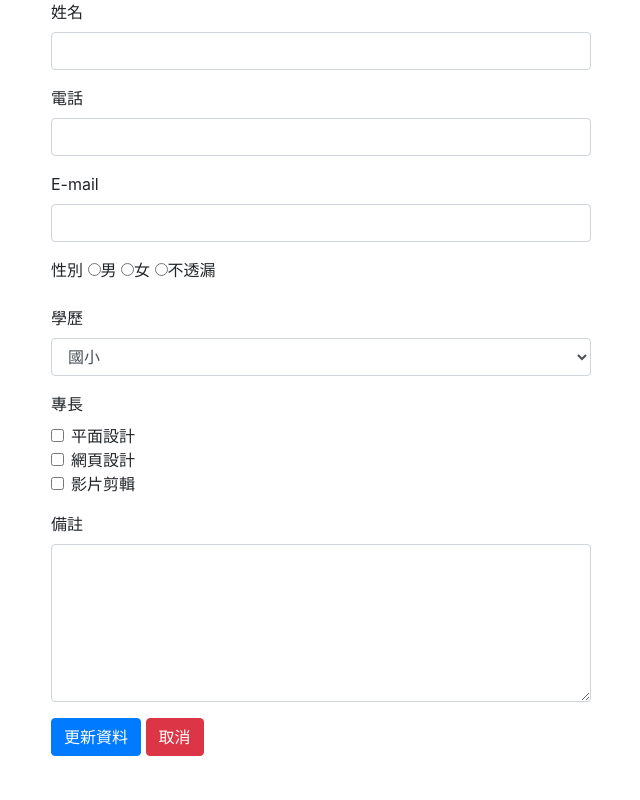
After one commit to nofearing/GJun-PHP, a PHP site: page /edit.php?id=1 in a window 1280 px wide. The commit adds this page. Shown: the whole page, without its empty margins (319-959 px from the left). Run offline with PHP 8.4, Linux system fonts and the light colour scheme; data that the repository does not hold is empty.

Commit message:
第7課[全]

```diff
--- /dev/null
+++ b/pdo/edit.php
@@ -0,0 +1,83 @@
+<?php
+try {
+    require_once("pdo.php");
+    $sql = "SELECT * FROM students WHERE id=?";
+    $stmt = $pdo->prepare($sql);
+    $stmt ->execute([$_GET['id']]);
+    $row = $stmt->fetch();
+} catch (PDOException $e) {
+    echo $e->getMessage();
+}
+
+$skills =  explode(",", $row['skills']); //把資料庫的字串轉為陣列
+// var_dump($row);
+?>
+
+<?php include("./template/header.php");?>
+
+    <div class="container">
+        <div class="row justify-content-center">
+            <div class="col-6">
+                <form action="update.php" method="POST">
+                    <div class="form-group">
+                        <label for="">姓名</label>
+                        <input type="text" name="name" class="form-control" value="<?php echo $row["name"]; ?>">
+                    </div>
+                    <div class="form-group">
+                        <label for="">電話</label>
+                        <input type="text" name="phone" class="form-control" value="<?php echo $row["phone"]; ?>">
+                    </div>
+                    <div class="form-group">
+                        <label for="">E-mail</label>
+                        <input type="text" name="mail" class="form-control" value="<?php echo $row["mail"]; ?>">
+                    </div>
+                    <div class="form-group">
+                        <label>性別</label>
+                        <label for="male">
+                            <input type="radio" name="gender" id="male" value="男" <?php echo $row["gender"] === "男" ? "checked" : ""; ?>>男
+                        </label>
+                        <label for="female">
+                            <input type="radio" name="gender" id="female" value="女" <?php echo $row["gender"] === "女" ? "checked" : ""; ?>>女
+                        </label>
+                        <label for="unknown">
+                            <input type="radio" name="gender" id="unknown" value="不透漏" <?php echo $row["gender"] === "不透漏" ? "checked" : ""; ?>>不透漏
+                        </label>
+                    </div>
+                    <div class="form-group">
+                        <label for="edu">學歷</label>
+                        <select name="edu" id="edu" class="form-control">
+                            <option value="國小" <?php echo $row["edu"] === "國小" ? "selected" : ""; ?>>國小</option>
+                            <option value="國中" <?php echo $row["edu"] === "國中" ? "selected" : ""; ?>>國中</option>
+                            <option value="高中職" <?php echo $row["edu"] === "高中職" ? "selected" : ""; ?>>高中職</option>
+                            <option value="大專院校" <?php echo $row["edu"] === "大專院校" ? "selected" : ""; ?>>大專院校</option>
+                            <option value="研究所以上" <?php echo $row["edu"] === "研究所以上" ? "selected" : ""; ?>>研究所以上</option>
+                        </select>
+                    </div>
+                    <div class="form-group">
+                        <label>專長</label>
+                        <div class="form-check">
+                            <input type="checkbox" name="skills[]" id="design" value="平面設計" class="form-check-input" <?php echo in_array("平面設計", $skills) ? "checked" : ""; ?>>
+                            <label for="design" class="form-check-label">平面設計</label>
+                        </div>
+                        <div class="form-check">
+                            <input type="checkbox" name="skills[]" id="web" value="網頁設計" class="form-check-input" <?php echo in_array("網頁設計", $skills) ? "checked" : ""; ?>>
+                            <label for="web" class="form-check-label">網頁設計</label>
+                        </div>
+                        <div class="form-check">
+                            <input type="checkbox" name="skills[]" id="premiere" value="影片剪輯" class="form-check-input" <?php echo in_array("影片剪輯", $skills) ? "checked" : ""; ?>>
+                            <label for="premiere" class="form-check-label">影片剪輯</label>
+                        </div>
+                    </div>
+                    <div class="form-group">
+                        <label for="remark">備註</label>
+                        <textarea name="remark" id="remark" rows="6" class="form-control"><?php echo $row["remark"]; ?>
+                        </textarea>
+                    </div>
+                    <input type="hidden" name=id value=<?php echo $row["ID"]; ?>>
+                    <input type="submit" class="btn btn-primary" value="更新資料">
+                    <input type="button" value="取消" class="btn btn-danger" onclick="history.back()">
+                </form>
+            </div>
+        </div>
+    </div>
+<?php include("./template/footer.php"); ?>
--- /dev/null
+++ b/pdo/template/footer.php
@@ -0,0 +1,5 @@
+<script src="https://code.jquery.com/jquery-3.5.1.slim.min.js" integrity="sha384-DfXdz2htPH0lsSSs5nCTpuj/zy4C+OGpamoFVy38MVBnE+IbbVYUew+OrCXaRkfj" crossorigin="anonymous"></script>
+<script src="https://cdn.jsdelivr.net/npm/popper.js@1.16.1/dist/umd/popper.min.js" integrity="sha384-9/reFTGAW83EW2RDu2S0VKaIzap3H66lZH81PoYlFhbGU+6BZp6G7niu735Sk7lN" crossorigin="anonymous"></script>
+<script src="https://stackpath.bootstrapcdn.com/bootstrap/4.5.2/js/bootstrap.min.js" integrity="sha384-B4gt1jrGC7Jh4AgTPSdUtOBvfO8shuf57BaghqFfPlYxofvL8/KUEfYiJOMMV+rV" crossorigin="anonymous"></script>
+</body>
+</html>
--- /dev/null
+++ b/pdo/template/header.php
@@ -0,0 +1,12 @@
+<!DOCTYPE html>
+<html lang="en">
+
+<head>
+    <meta charset="UTF-8">
+    <meta name="viewport" content="width=device-width, initial-scale=1.0">
+    <title>Document</title>
+    <link rel="stylesheet" href="https://stackpath.bootstrapcdn.com/bootstrap/4.5.2/css/bootstrap.min.css" integrity="sha384-JcKb8q3iqJ61gNV9KGb8thSsNjpSL0n8PARn9HuZOnIxN0hoP+VmmDGMN5t9UJ0Z" crossorigin="anonymous">
+
+</head>
+
+<body>
--- /dev/null
+++ b/pdo/template/nav.php
@@ -0,0 +1,3 @@
+<nav class="nav">
+    <a class="nav-link active" href="create.php">新增學員資料</a>
+</nav>
```
Also changed, not shown: pdo/create.php (+2 -11 lines), pdo/delete.php (added, +11 -0 lines), pdo/index-origin.php (added, +69 -0 lines), pdo/index.php (+13 -30 lines), pdo/show.php (added, +25 -0 lines), pdo/update.php (added, +25 -0 lines).
